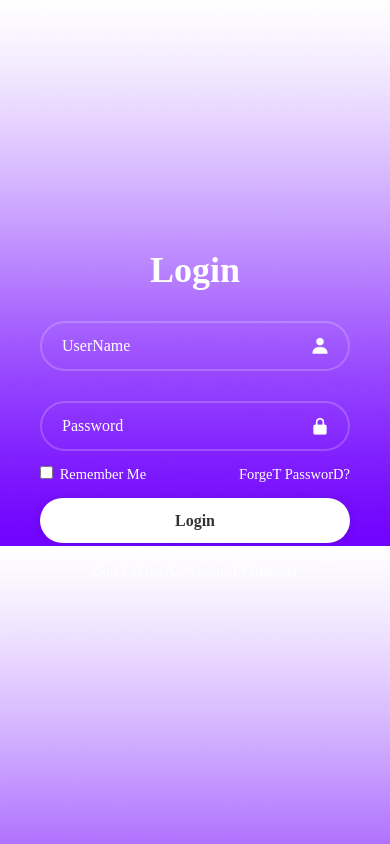
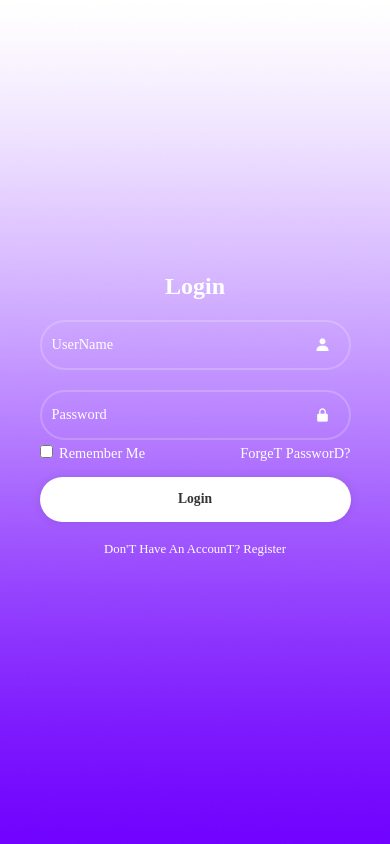
Before and after one commit to Noormajeed00/LoGiN_ForM_CreaTeD_By_Noor_ShaikH, a plain HTML site: page index.html in a window 390 px wide. Drawn offline with nearby package versions, Linux system fonts and the light colour scheme.

Commit message:
Update style.css

```diff
--- a/style.css
+++ b/style.css
@@ -2,7 +2,7 @@
     margin: 0;
     padding: 0;
     box-sizing: border-box;
-    font-family: "poppins", "sans-serif";
+    font-family: "Poppins", "sans-serif";
 }
 
 body{
@@ -11,10 +11,13 @@ body{
     align-items: center;
     min-height: 100vh;
     background: url('382-3824397_purple-and-white-gradient-background.png');
+    background-size: cover;
+    background-position: center;
 }
 
 .wrapper{
-    width: 420px;
+    width: 90%; /* Make it responsive */
+    max-width: 420px; /* Cap the width on larger screens */
     background: transparent;
     color: #fff;
     border-radius: 10px;
@@ -22,7 +25,7 @@ body{
 }
 
 .wrapper h1{
-    font-size: 36px;
+    font-size: 2rem; /* Adjust with responsive units */
     text-align: center;
 }
 
@@ -41,7 +44,7 @@ body{
     outline: none;
     border: 2px solid rgba(255, 255, 255, .2);
     border-radius: 40px;
-    font-size: 16px;
+    font-size: 1rem;
     color: #fff;
     padding: 20px 45px 20px 20px;
 }
@@ -55,13 +58,13 @@ body{
     right: 20px;
     top: 50%;
     transform: translateY(-50%);
-    font-size: 20px;
+    font-size: 1.25rem;
 }
 
 .wrapper .remember-forget{
     display: flex;
     justify-content: space-between;
-    font-size: 14.5px;
+    font-size: 0.9rem;
     margin: -15px 0 15px;
 }
 
@@ -72,7 +75,7 @@ body{
 
 .remember-forget a{
     color: #fff;
-    text-decoration:none;
+    text-decoration: none;
 }
 
 .remember-forget a:hover{
@@ -88,13 +91,13 @@ body{
     border-radius: 40px;
     box-shadow: 0 0 10px rgba(0, 0, 0, .1);
     cursor: pointer;
-    font-size: 16px;
+    font-size: 1rem;
     color: #333;
     font-weight: 600;
 }
 
 .wrapper .register-link{
-    font-size: 14.5px;
+    font-size: 0.9rem;
     text-align: center;
     margin: 20px 0 15px;
 }
@@ -108,3 +111,61 @@ body{
 .register-link:hover{
     text-decoration: underline;
 }
+
+/* Responsive Styles */
+@media (max-width: 768px) {
+    .wrapper {
+        padding: 20px 30px;
+    }
+
+    .wrapper h1 {
+        font-size: 1.75rem;
+    }
+
+    .wrapper .input-box {
+        margin: 20px 0;
+    }
+
+    .input-box input {
+        padding: 15px 40px 15px 15px;
+    }
+
+    .input-box i {
+        font-size: 1.1rem;
+    }
+
+    .wrapper .btn {
+        font-size: 0.95rem;
+    }
+
+    .wrapper .register-link {
+        font-size: 0.85rem;
+    }
+}
+
+@media (max-width: 480px) {
+    .wrapper {
+        padding: 15px 20px;
+    }
+
+    .wrapper h1 {
+        font-size: 1.5rem;
+    }
+
+    .input-box input {
+        font-size: 0.9rem;
+        padding: 10px 35px 10px 10px;
+    }
+
+    .input-box i {
+        font-size: 1rem;
+    }
+
+    .wrapper .btn {
+        font-size: 0.85rem;
+    }
+
+    .wrapper .register-link {
+        font-size: 0.8rem;
+    }
+}
```
